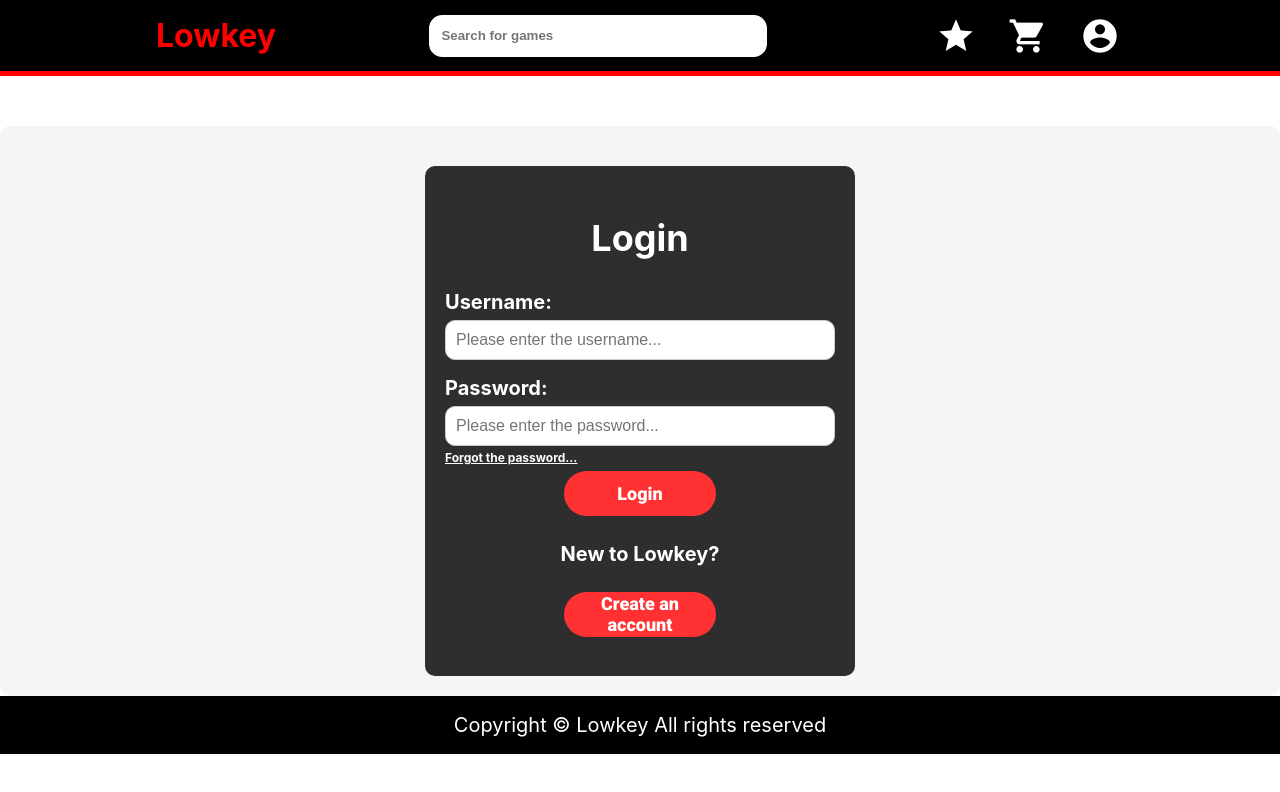
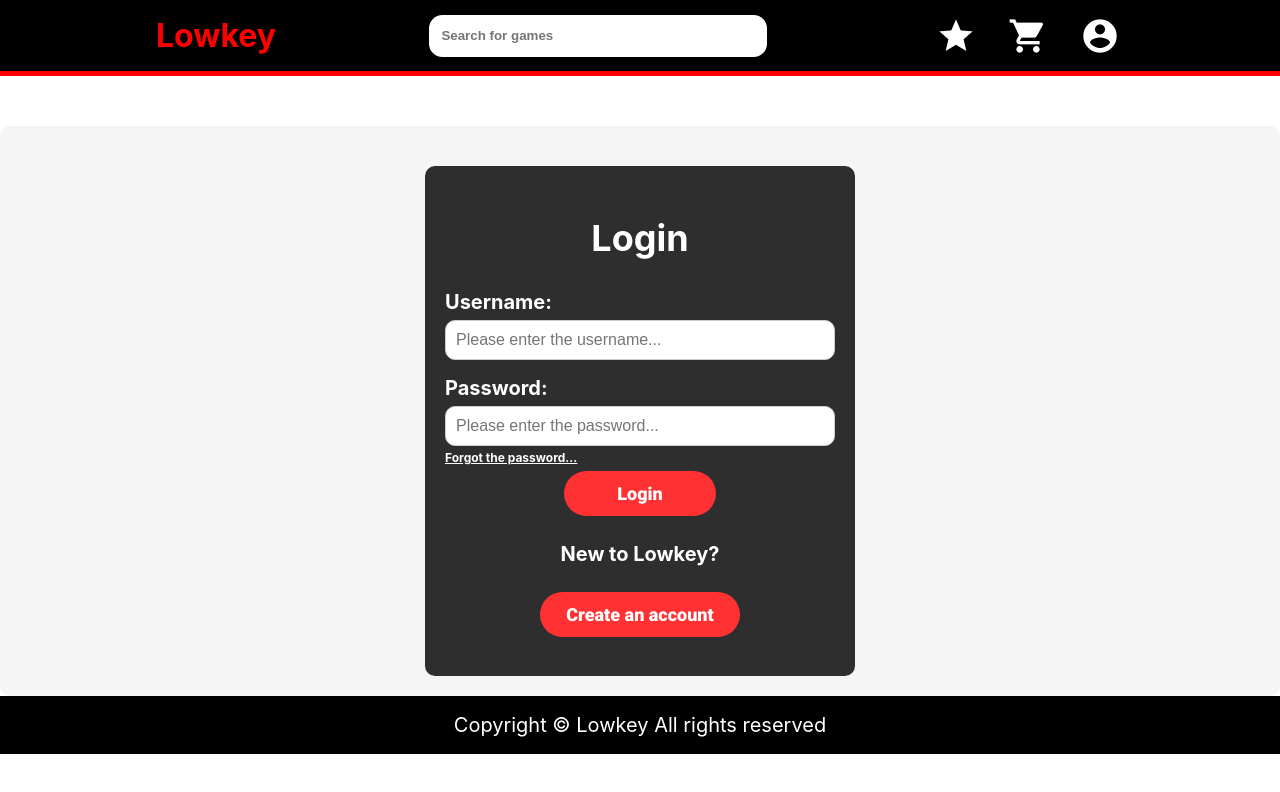
Before and after one commit to Diogoff2005/DW2TP_GameStore, a React (Create React App) app in the folder lowkey/: page / in a window 1280 px wide. Shown: the top 792 px of the page. Built offline with nearby package versions, Linux system fonts and the light colour scheme.

Commit message:
upgrade no butaum e acabei o login

```diff
--- a/lowkey/src/components/Buttonsubmit/Buttonsubmit.jsx
+++ b/lowkey/src/components/Buttonsubmit/Buttonsubmit.jsx
@@ -1,7 +1,7 @@
 import React from "react";
 import "./Buttonsubmit.css";
 // Button component
-const Button = ({ onClick, children, className,}) => {
+const Button = ({ onClick, children, className }) => {
   return (
     <button onClick={onClick} className={className}>
       {children}
@@ -9,14 +9,14 @@ const Button = ({ onClick, children, className,}) => {
   );
 };
 
-const Buttonsubmit = ({textobutton} ) => {
+const Buttonsubmit = ({ textobutton, className }) => {
   const handleClick = () => {
     console.log("Button clicked!");
   };
 
   return (
     <div>
-      <Button onClick={handleClick} className="button">
+      <Button onClick={handleClick} className={`button ${className}`}>
         {textobutton}
       </Button>
     </div>
--- a/lowkey/src/components/login-page/LoginPage.css
+++ b/lowkey/src/components/login-page/LoginPage.css
@@ -52,11 +52,14 @@
   margin-top: -12px;
 }
 
-.NewToLowkey{
-
+.NewToLowkey {
   color: white;
   font-size: 20px;
   text-align: left;
   font-weight: bold;
   text-align: center;
 }
+
+.Createaccount {
+  width: 200px;
+}
--- a/lowkey/src/components/login-page/LoginPage.jsx
+++ b/lowkey/src/components/login-page/LoginPage.jsx
@@ -19,10 +19,15 @@ const LoginPage = () => {
             placeholder="Please enter the password..."
             className="LoginInput"
           ></input>
-          <a  href=""className="Forgotpassoword">Forgot the password...</a>
+          <a href="" className="Forgotpassoword">
+            Forgot the password...
+          </a>
           <Buttonsubmit textobutton={"Login"} />
           <h3 className="NewToLowkey">New to Lowkey?</h3>
-          <Buttonsubmit textobutton={"Create an account"} />
+          <Buttonsubmit
+            className="Createaccount"
+            textobutton={"Create an account"}
+          />
         </form>
       </div>
     </div>
```
